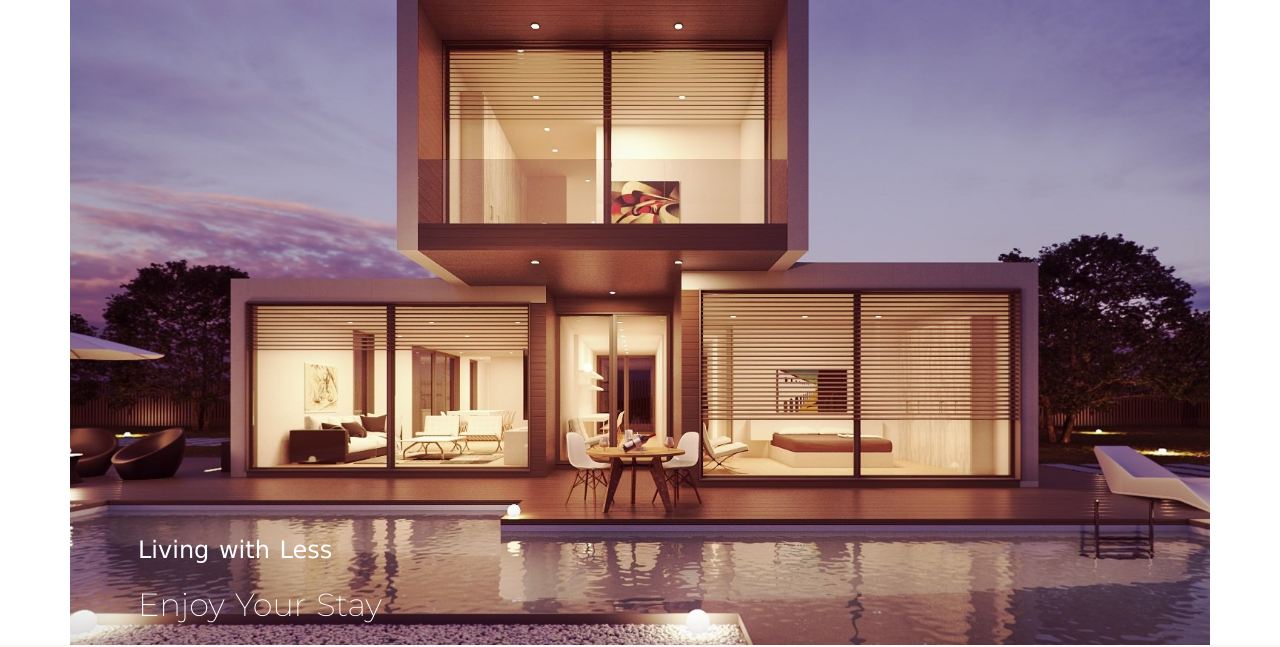
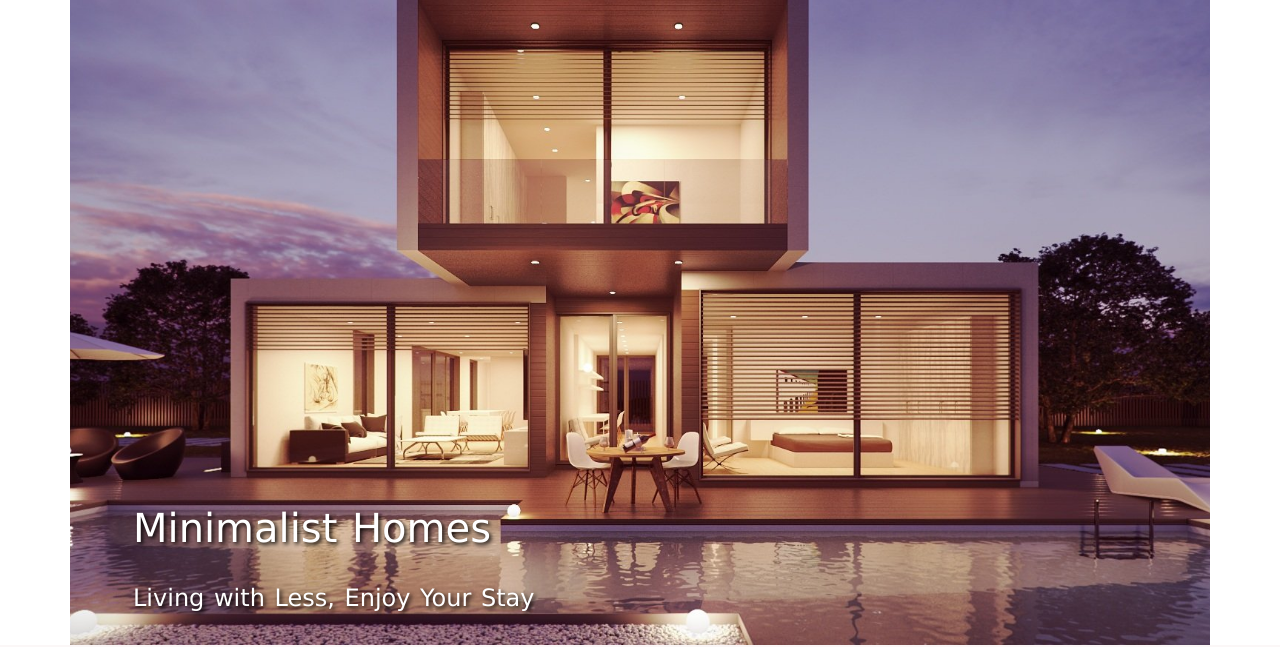
Before and after one commit to Ninasca34/proyecto-repo, a website: page index.html in a window 1280 px wide. Shown: the part 155-802 px from the top of the page. Drawn offline with nearby package versions, Linux system fonts and the light colour scheme.

Commit message:
Cambios css e index

```diff
--- a/css/style.css
+++ b/css/style.css
@@ -68,31 +68,38 @@
 .black-title {
   color: black;
 }
+.container-title {
+  display: flex;
+  flex-direction: column;
+}
 
 h1 {
   text-align: left;
   text-transform: initial;
+  font-size: 2.5rem;
+  color: white;
+  text-shadow: 2px 2px 4px #000000;
+  margin-left: 3rem;
+  word-spacing: 2px;
+  font-family: 'Lucida Sans', 'Lucida Sans Regular', 'Lucida Grande', 'Lucida Sans Unicode', Geneva, Verdana, sans-serif;
+  font-weight: normal;
+  padding: 0 0 0 15px;
+}
+
+.slogan{
+  text-align: left;
+  text-transform: initial;
   font-size: 1.5rem;
   color: white;
+  text-shadow: 2px 2px 4px #000000;
   margin-left: 3rem;
   margin-bottom: 1rem;
   word-spacing: 2px;
-  font-family: "Lucida Sans", "Lucida Sans Regular", "Lucida Grande", "Lucida Sans Unicode", Geneva, Verdana, sans-serif;
+  font-family: 'Lucida Sans', 'Lucida Sans Regular', 'Lucida Grande', 'Lucida Sans Unicode', Geneva, Verdana, sans-serif;
   font-weight: normal;
-  padding: 30px 0 0 20px;
+  padding: 0 0 0 15px;
 }
 
-.slogan-2 {
-  text-align: left;
-  text-transform: initial;
-  font-size: 2rem;
-  color: white;
-  margin-left: 3rem;
-  margin-bottom: 2rem;
-  word-spacing: 2px;
-  font-family: "Montserrat", sans-serif;
-  padding: 35px 0 0 20px;
-}
 
 /* Fin parte 1: Header */
 /* Parte 2: About Us */
--- a/index.html
+++ b/index.html
@@ -70,10 +70,9 @@
             </div>
         </nav>
         <!-- Fin navbar -->
-        <div class="slogan">
-            <h1>Living with Less</h1>
-            <span class="slogan-2">Enjoy Your Stay</span>
-        </div>
+        <div class="container-title">
+            <h1>Minimalist Homes</h1>
+            <h2 class="slogan">Living with Less, Enjoy Your Stay</h2>
         </div>
     </div>
 </header>
```
